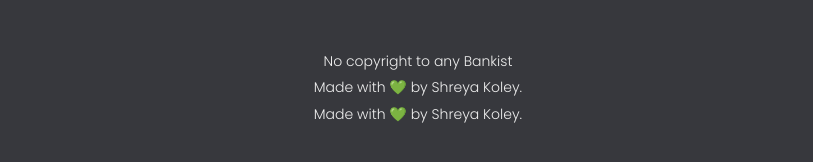
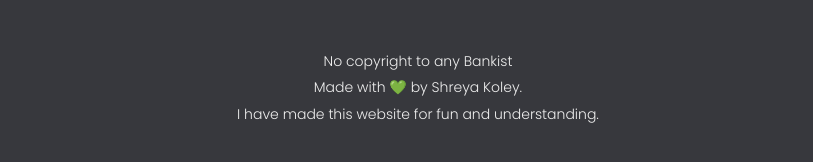
Before and after one commit to shreyakoley020102/Bankist, a plain HTML site: page index.html in a window 1280 px wide. Shown: the part 4792-4954 px from the top of the page, without its empty margins (222-1035 px from the left). Drawn offline with Linux system fonts and the light colour scheme.

Commit message:
Add files via upload

```diff
--- a/index.html
+++ b/index.html
@@ -332,7 +332,7 @@
       </p>
       <p class="footer__copyright">
         <a class="footer__link twitter-link" target="_blank"
-          >Made with 💚 by Shreya Koley.</a
+          >I have made this website for fun and understanding.</a
         >
       </p>
     </footer>
```
